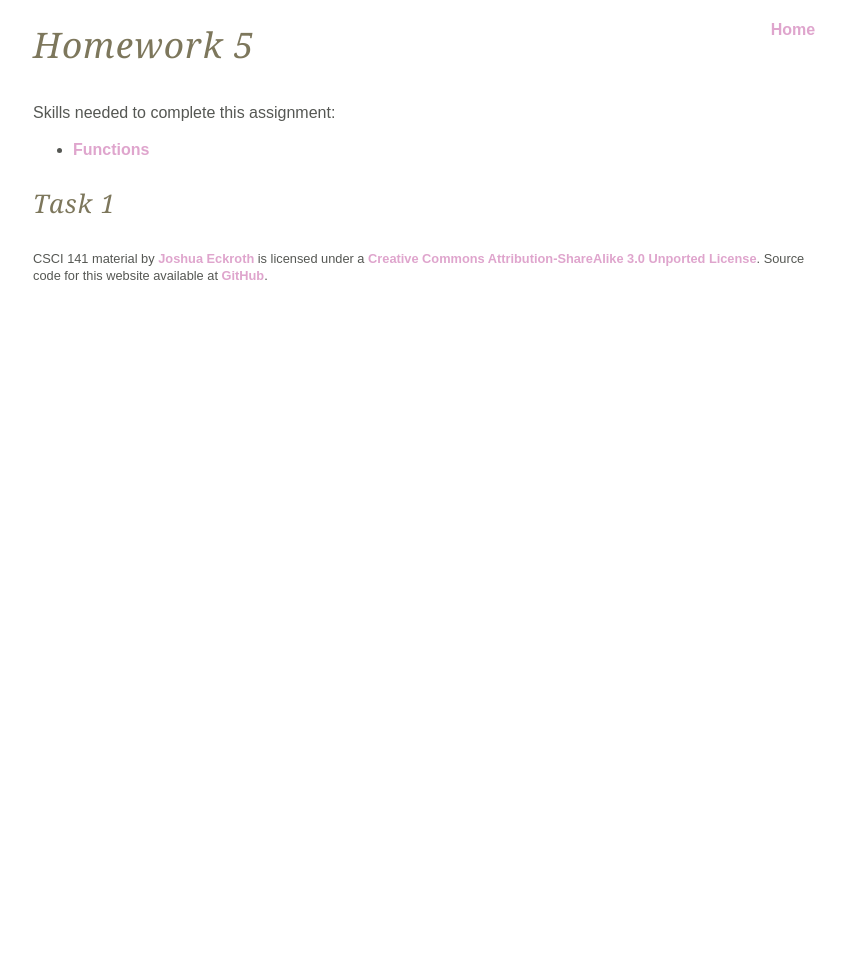
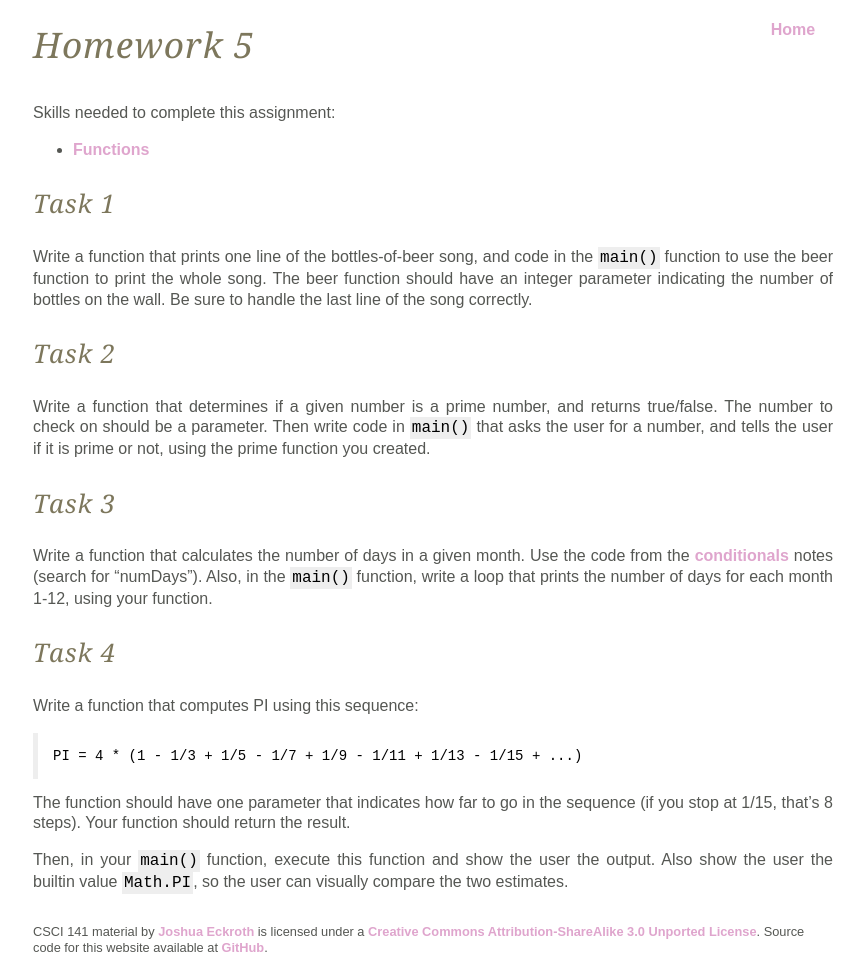
Before and after one commit to joshuaeckroth/csci141-website, a Jekyll site: the page built from homework/homework-5.markdown, in a window 1280 px wide. Shown: the whole page, without its empty margins (207-1071 px from the left). Built offline with Jekyll 4.4.1, drawn with Linux system fonts in a browser that asks for light colours; Markdown is read by kramdown in place of the engine named in the settings; before the commit the page ends 900 px from its top, so only the background shows below that.

Commit message:
Wrote HW 5.

````diff
--- a/homework/homework-5.markdown
+++ b/homework/homework-5.markdown
@@ -8,3 +8,25 @@ Skills needed to complete this assignment:
 - [Functions](/lecture/functions.html)
 
 ## Task 1
+
+Write a function that prints one line of the bottles-of-beer song, and code in the `main()` function to use the beer function to print the whole song. The beer function should have an integer parameter indicating the number of bottles on the wall. Be sure to handle the last line of the song correctly.
+
+## Task 2
+
+Write a function that determines if a given number is a prime number, and returns true/false. The number to check on should be a parameter. Then write code in `main()` that asks the user for a number, and tells the user if it is prime or not, using the prime function you created.
+
+## Task 3
+
+Write a function that calculates the number of days in a given month. Use the code from the [conditionals](/lecture/conditionals.html) notes (search for "numDays"). Also, in the `main()` function, write a loop that prints the number of days for each month 1-12, using your function.
+
+## Task 4
+
+Write a function that computes PI using this sequence:
+
+```
+PI = 4 * (1 - 1/3 + 1/5 - 1/7 + 1/9 - 1/11 + 1/13 - 1/15 + ...)
+```
+
+The function should have one parameter that indicates how far to go in the sequence (if you stop at 1/15, that's 8 steps). Your function should return the result.
+
+Then, in your `main()` function, execute this function and show the user the output. Also show the user the builtin value `Math.PI`, so the user can visually compare the two estimates.
````
